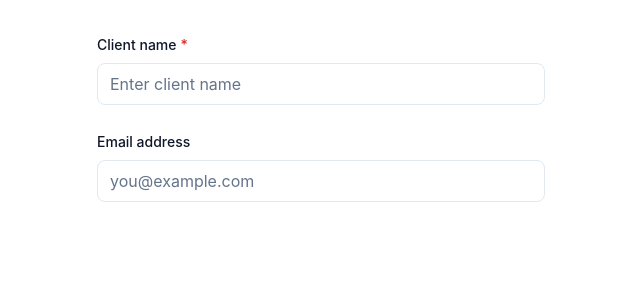
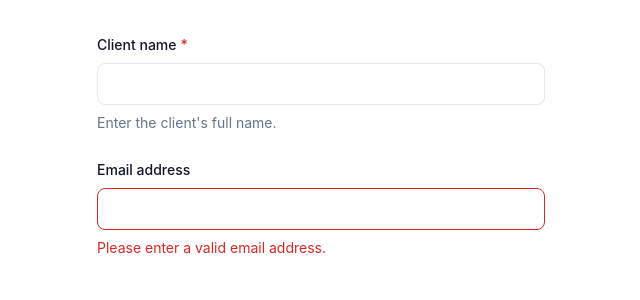
Before and after one commit to juliusmwas/Clientor, a React (Vite) app in the folder apps/website/: page / in a window 1280 px wide. Shown: the top 300 px of the page, without its empty margins (319-959 px from the left). Built offline with nearby package versions, Linux system fonts and the light colour scheme.

Commit message:
feat: add reusable form field component

```diff
--- a/apps/website/src/App.tsx
+++ b/apps/website/src/App.tsx
@@ -1,23 +1,26 @@
+import FormField from "./components/ui/FormField";
 import Input from "./components/ui/Input";
-import Label from "./components/ui/Label";
 
 function App() {
   return (
     <main className="min-h-screen bg-background p-8 text-text-primary">
       <div className="mx-auto max-w-md space-y-6">
-        <div className="space-y-2">
-          <Label htmlFor="client-name" required>
-            Client name
-          </Label>
+        <FormField
+          label="Client name"
+          htmlFor="client-name"
+          required
+          helpText="Enter the client's full name."
+        >
+          <Input id="client-name" />
+        </FormField>
 
-          <Input id="client-name" placeholder="Enter client name" />
-        </div>
-
-        <div className="space-y-2">
-          <Label htmlFor="email">Email address</Label>
-
-          <Input id="email" type="email" placeholder="you@example.com" />
-        </div>
+        <FormField
+          label="Email address"
+          htmlFor="email"
+          error="Please enter a valid email address."
+        >
+          <Input id="email" error />
+        </FormField>
       </div>
     </main>
   );
--- /dev/null
+++ b/apps/website/src/components/ui/FormField.tsx
@@ -0,0 +1,46 @@
+import type { ReactNode } from "react";
+import Label from "./Label";
+
+type FormFieldProps = {
+  label: string;
+  htmlFor?: string;
+  required?: boolean;
+  helpText?: string;
+  error?: string;
+  children: ReactNode;
+};
+
+function FormField({
+  label,
+  htmlFor,
+  required = false,
+  helpText,
+  error,
+  children,
+}: FormFieldProps) {
+  const messageId = htmlFor
+    ? `${htmlFor}-${error ? "error" : "help"}`
+    : undefined;
+
+  return (
+    <div className="space-y-2">
+      <Label htmlFor={htmlFor} required={required}>
+        {label}
+      </Label>
+
+      {children}
+
+      {error ? (
+        <p id={messageId} role="alert" className="text-sm text-error">
+          {error}
+        </p>
+      ) : helpText ? (
+        <p id={messageId} className="text-sm text-text-muted">
+          {helpText}
+        </p>
+      ) : null}
+    </div>
+  );
+}
+
+export default FormField;
```
